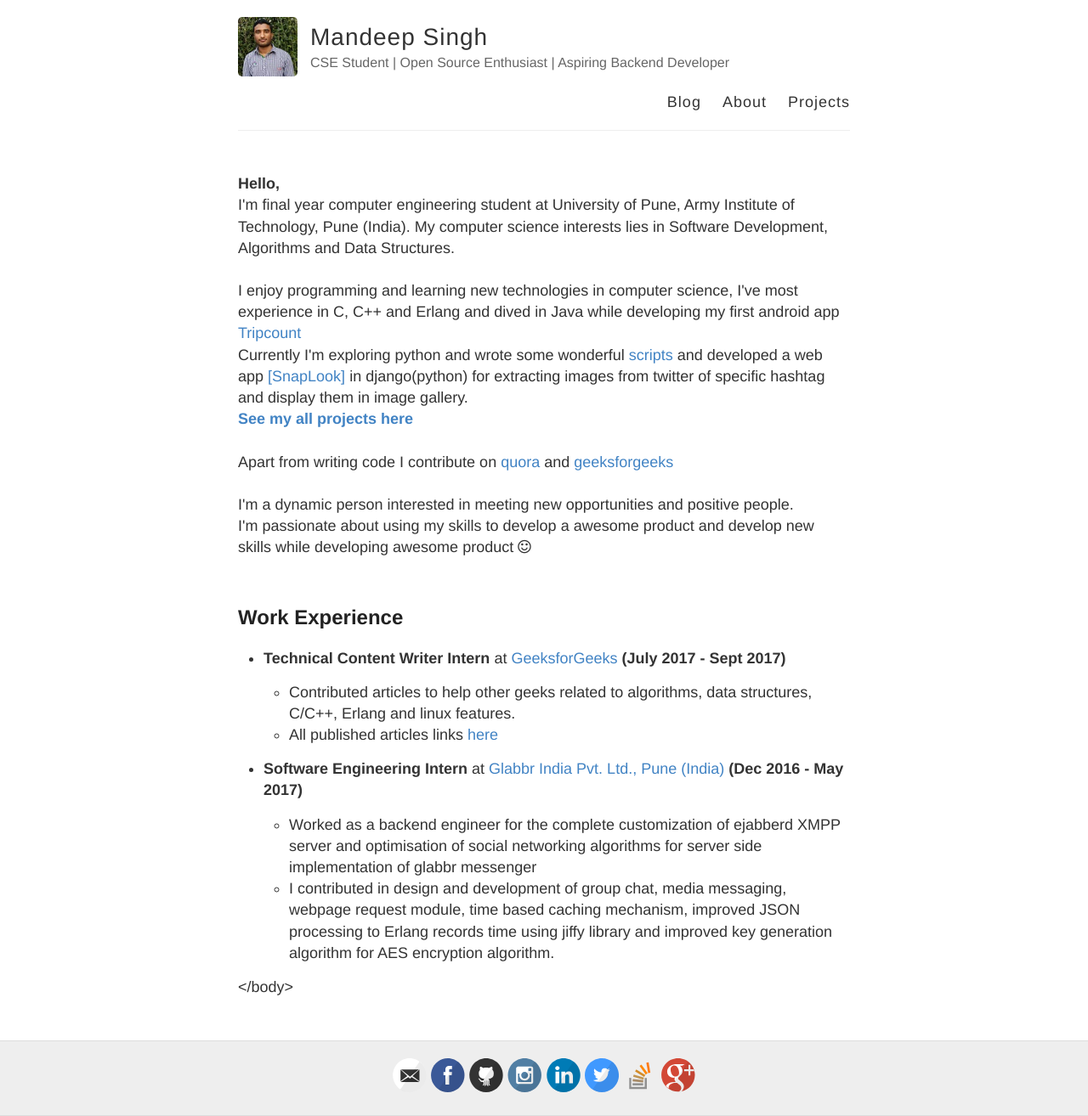
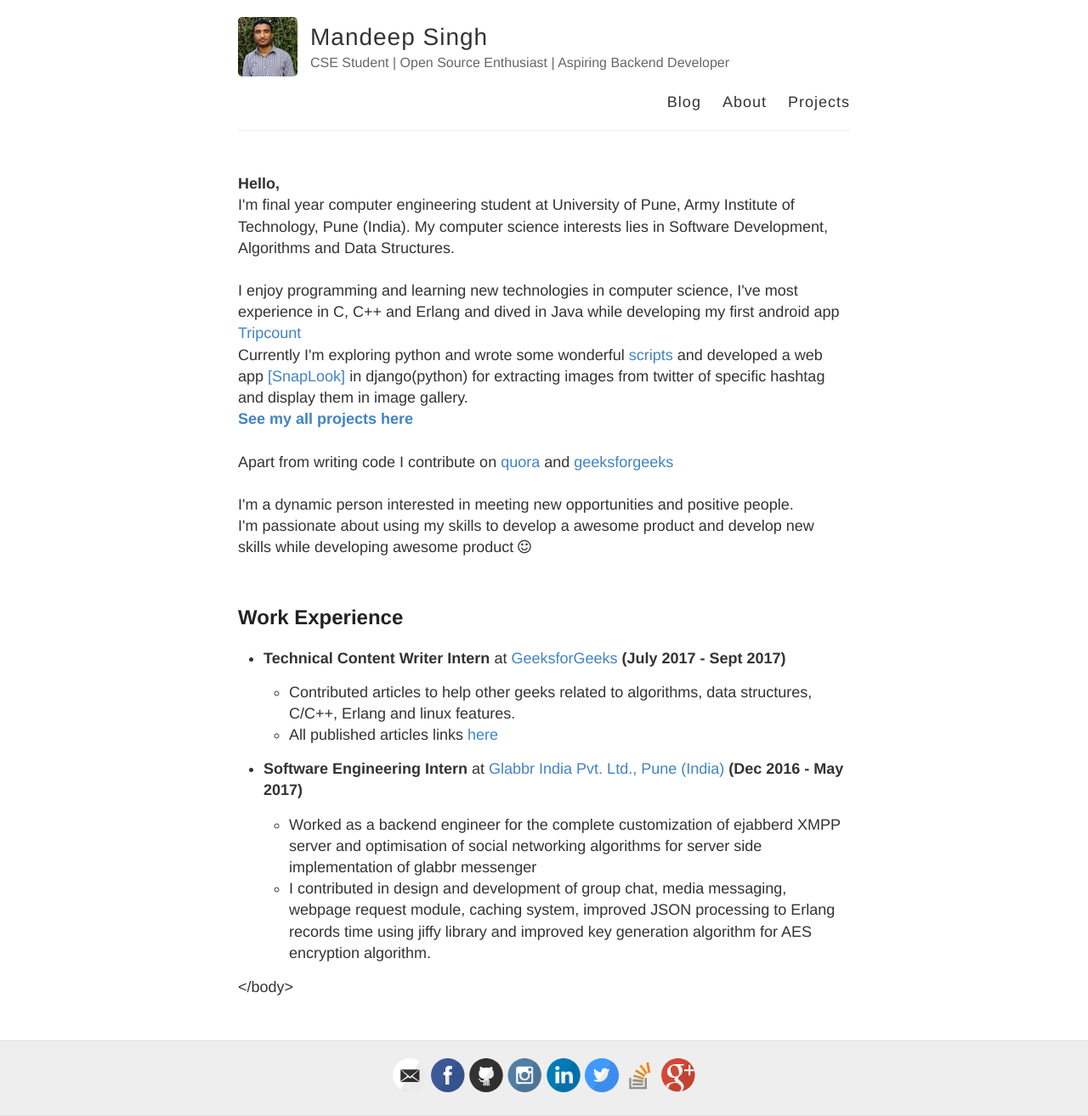
Before and after one commit to msdeep14/msdeep14.github.io, a Jekyll site: the page built from about.md, in a window 1280 px wide. Shown: the whole page at 85% size. Built offline with Jekyll 4.4.1, drawn with Linux system fonts in a browser that asks for light colours.

Commit message:
update about me

```diff
--- a/_includes/about.html
+++ b/_includes/about.html
@@ -66,8 +66,8 @@
             <li> Worked as a backend engineer for the complete customization of ejabberd XMPP server and optimisation of social
             networking algorithms for server side implementation of
             glabbr messenger </li>
-            <li>I contributed in design and development of group chat, media messaging, webpage request module, time based caching
-            mechanism, improved JSON processing to Erlang records time using jiffy library and improved key generation algorithm for AES encryption algorithm.</li>
+            <li>I contributed in design and development of group chat, media messaging, webpage request module, caching
+              system, improved JSON processing to Erlang records time using jiffy library and improved key generation algorithm for AES encryption algorithm.</li>
             <!-- <li>get<strong> <a target="_blank" href = "https://play.google.com/store/apps/details?id=com.glabbr.messenger">glabbr on playstore</a></strong></li> -->
         </ul>
         </p></li>
```
